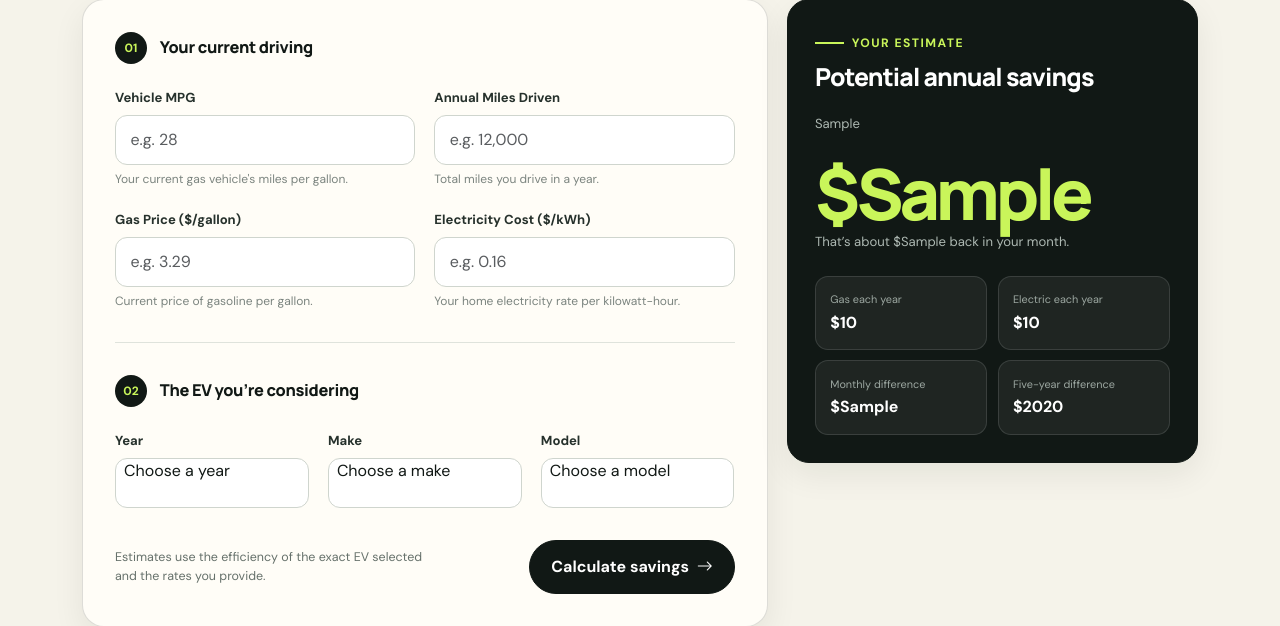
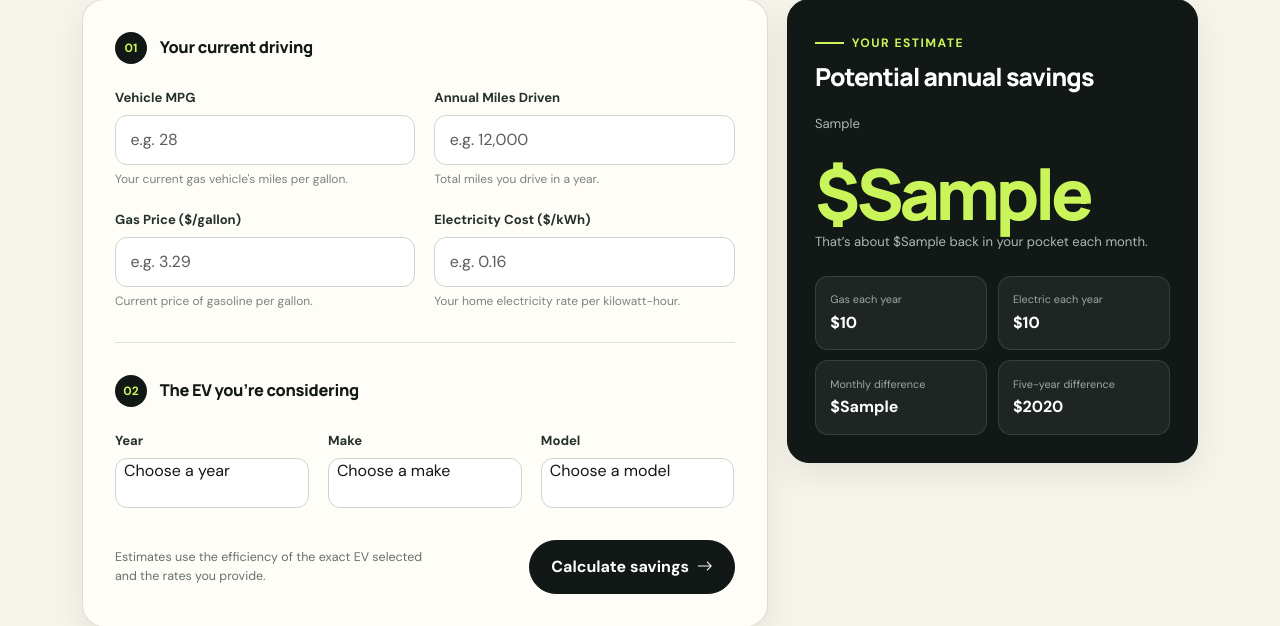
Before and after one commit to jakeb7757/evolve, a Django app: template evolve_site/templates/evolve_site/calculator.html in a window 1280 px wide. Shown: the part 428-1054 px from the top of the page. Run offline with Django 5.2, Linux system fonts and the light colour scheme; tables that the repository leaves empty hold one stand-in row (values such as "Sample post"); the template is opened without the code that fills it: values that come from a table or form of the project are taken from there, most other values are stand-ins (such as "Sample title", 1, 10 or a date in 2020); some libraries are stand-ins or nearby versions.

Commit message:
Fixed Savings calculator typo

```diff
--- a/evolve_site/templates/evolve_site/calculator.html
+++ b/evolve_site/templates/evolve_site/calculator.html
@@ -136,7 +136,7 @@
         <div class="insight-panel-body">
             <p class="result-vehicle">{{ results.selected_ev }}</p>
             <div class="result-big">${{ results.annual_savings }}</div>
-            <p class="result-caption">That’s about ${{ results.monthly_savings }} back in your month.</p>
+            <p class="result-caption">That’s about ${{ results.monthly_savings }} back in your pocket each month.</p>
             <div class="result-grid">
                 <div class="result-stat">
                     <span>Gas each year</span>
--- a/evolve_site/tests.py
+++ b/evolve_site/tests.py
@@ -826,6 +826,7 @@ class FuelEconomyCalculatorTest(TestCase):
             response.context["results"]["annual_savings"],
             Decimal("1025.00"),
         )
+        self.assertContains(response, "back in your pocket each month.")
 
     def test_level2_calculator_uses_epa_combined_energy_consumption(self):
         response = self.client.post(
```
